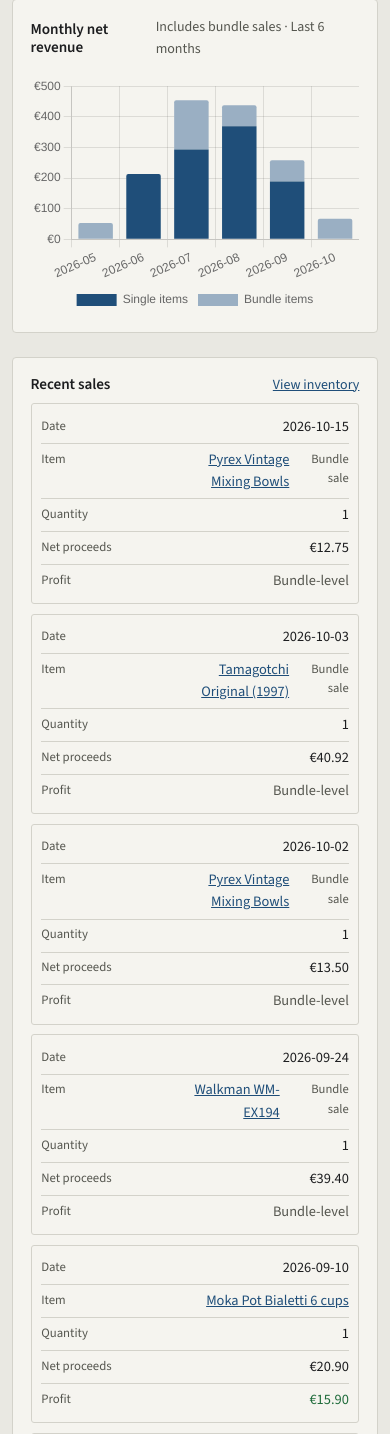
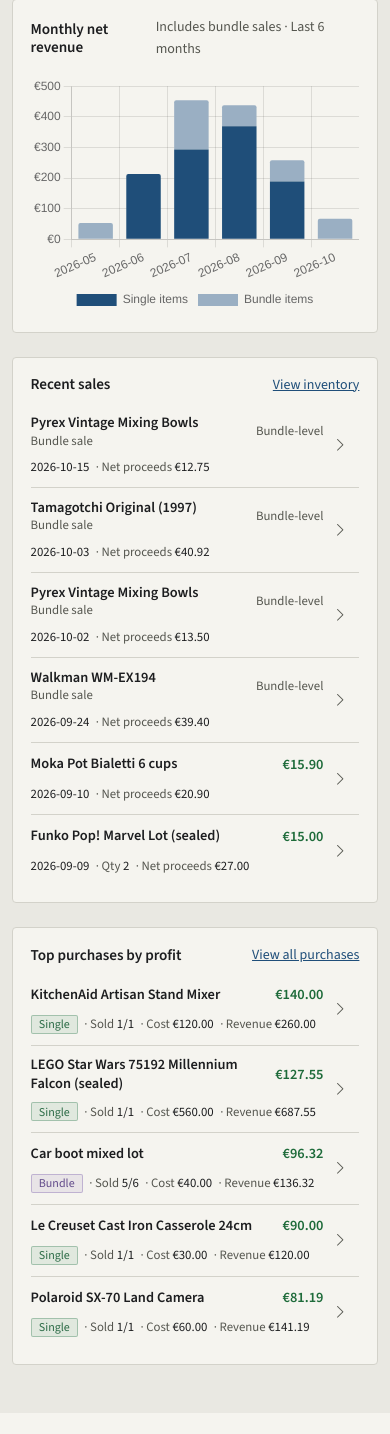
Before and after one commit to Dommus/Resale-Desk, a Flask app: page / in a window 390 px wide. Shown: the part 1849-3283 px from the top of the page. After the commit the page ends 3262 px from the top, so only its background shows below. Run offline with Flask 3, Linux system fonts and the light colour scheme; a user stored in the database is signed in; data comes from the database, SQL or seed files in the repository.

Commit message:
Use the mobile list layout for the dashboard sales and purchases tables
Recent sales and Top purchases by profit now show as compact list rows
on phones, like inventory and purchases. These tables have no View
column, so a title link marked data-row-link opens the row instead.
Desktop is unchanged.

Co-Authored-By: Claude Opus 5.5 <noreply@anthropic.com>

```diff
--- a/static/style.css
+++ b/static/style.css
@@ -942,7 +942,10 @@ code.inv-code {
    or mail app: a title with an amount on the right, a line of key facts
    below, and the whole row opens the record. Cells choose their place with
    data-mobile="title|amount|badge|meta|link"; cells without it are left
-   out, and meta cells can show a short data-mobile-label before the value. */
+   out, and meta cells can show a short data-mobile-label before the value.
+   The badge starts the facts line without a separator, so it can also be
+   a date. The row opens through the link cell or, for tables without one,
+   through a title link marked data-row-link. */
 .table-action-chevron,
 .listing-open-button {
     display: none;
@@ -972,7 +975,7 @@ code.inv-code {
         border-bottom: 0;
     }
 
-    .app-list-table tbody tr:not(:has(> [data-mobile="link"])) {
+    .app-list-table tbody tr:not(:has(> [data-mobile="link"], [data-row-link])) {
         padding-right: 0.85rem;
     }
 
@@ -1038,9 +1041,16 @@ code.inv-code {
         white-space: nowrap;
     }
 
+    .app-list-table tbody td[data-mobile="title"] small,
+    .app-list-table tbody td[data-mobile="amount"] .text-muted {
+        font-size: 0.8rem;
+        font-weight: 400;
+    }
+
     .app-list-table tbody td[data-mobile="badge"] {
         order: 4;
         flex: none;
+        font-size: 0.8rem;
     }
 
     .app-list-table tbody td[data-mobile="badge"] .badge {
@@ -1084,6 +1094,45 @@ code.inv-code {
 
     .app-list-table td[data-mobile="link"] > a:focus-visible {
         box-shadow: inset 0 0 0 2px var(--accent);
+    }
+
+    /* A title link marked data-row-link covers the row instead, with a drawn chevron */
+    .app-list-table td[data-mobile] a[data-row-link]::after {
+        position: absolute;
+        inset: 0;
+        z-index: 1;
+        content: "";
+    }
+
+    .app-list-table td[data-mobile] a[data-row-link]:focus-visible {
+        outline: 0;
+    }
+
+    .app-list-table td[data-mobile] a[data-row-link]:focus-visible::after {
+        box-shadow: inset 0 0 0 2px var(--accent);
+    }
+
+    .app-list-table tbody tr:has([data-row-link])::after {
+        position: absolute;
+        top: 50%;
+        right: 0.75rem;
+        color: var(--bs-secondary-color);
+        content: "\f285";
+        font-family: "bootstrap-icons";
+        transform: translateY(-50%);
+    }
+
+    @media (hover: none) {
+        .app-list-table tbody tr:has([data-row-link]):active {
+            background: rgba(var(--accent-rgb), 0.08);
+        }
+    }
+
+    /* Inside a dashboard panel the list sits flush with the panel's padding,
+       like the "Needs attention" list */
+    .dashboard-panel .app-list-table tbody tr {
+        padding-left: 0;
+        background: transparent;
     }
 
     .table-action-label {
--- a/templates/index.html
+++ b/templates/index.html
@@ -139,21 +139,21 @@
                 </div>
                 {% if recent_sales %}
                 <div class="app-fit-table-wrap">
-                    <table class="table table-sm align-middle app-fit-table mb-0">
+                    <table class="table table-sm align-middle app-fit-table app-list-table mb-0">
                         <thead>
                             <tr><th>{{ _('Date') }}</th><th>{{ _('Item') }}</th><th>{{ _('Quantity') }}</th><th>{{ _('Net proceeds') }}</th><th>{{ _('Profit') }}</th></tr>
                         </thead>
                         <tbody>
                             {% for sale in recent_sales %}
                             <tr>
-                                <td data-label="{{ _('Date') }}">{{ sale.sale_date or '-' }}</td>
-                                <td data-label="{{ _('Item') }}">
-                                    <a href="{{ url_for('view_item', item_id=sale.item.id) }}">{{ sale.item.name }}</a>
+                                <td data-label="{{ _('Date') }}" data-mobile="badge">{{ sale.sale_date or '-' }}</td>
+                                <td data-label="{{ _('Item') }}" data-mobile="title">
+                                    <a href="{{ url_for('view_item', item_id=sale.item.id) }}" data-row-link>{{ sale.item.name }}</a>
                                     {% if sale.item.is_bundle %}<small class="d-block text-muted">{{ _('Bundle sale') }}</small>{% endif %}
                                 </td>
-                                <td data-label="{{ _('Quantity') }}">{{ sale.quantity }}</td>
-                                <td data-label="{{ _('Net proceeds') }}">{{ currency_symbol }}{{ "%.2f"|format(sale.net_proceeds) }}</td>
-                                <td data-label="{{ _('Profit') }}">
+                                <td data-label="{{ _('Quantity') }}"{% if sale.quantity > 1 %} data-mobile="meta" data-mobile-label="{{ _('Qty') }}"{% endif %}>{{ sale.quantity }}</td>
+                                <td data-label="{{ _('Net proceeds') }}" data-mobile="meta" data-mobile-label="{{ _('Net proceeds') }}">{{ currency_symbol }}{{ "%.2f"|format(sale.net_proceeds) }}</td>
+                                <td data-label="{{ _('Profit') }}" data-mobile="amount">
                                     {% if sale.profit is not none %}
                                     <span class="{{ 'text-success' if sale.profit >= 0 else 'text-danger' }}">{{ currency_symbol }}{{ "%.2f"|format(sale.profit) }}</span>
                                     {% else %}
@@ -181,19 +181,19 @@
         </div>
         {% if top_purchases %}
         <div class="app-fit-table-wrap">
-            <table class="table table-sm align-middle app-fit-table mb-0">
+            <table class="table table-sm align-middle app-fit-table app-list-table mb-0">
                 <thead>
                     <tr><th>{{ _('Purchase') }}</th><th>{{ _('Type') }}</th><th>{{ _('Units sold') }}</th><th>{{ _('Total cost') }}</th><th>{{ _('Revenue') }}</th><th>{{ _('Profit') }}</th></tr>
                 </thead>
                 <tbody>
                     {% for purchase in top_purchases %}
                     <tr>
-                        <td data-label="{{ _('Purchase') }}"><a href="{{ url_for('view_purchase', purchase_id=purchase.id) }}">{{ purchase.display_name }}</a></td>
-                        <td data-label="{{ _('Type') }}"><span class="badge purchase-type-badge-{{ purchase.purchase_type.value }}">{{ _(purchase.purchase_type.value) }}</span></td>
-                        <td data-label="{{ _('Units sold') }}">{{ purchase.items|sum(attribute='quantity_sold') }}/{{ purchase.items|sum(attribute='quantity') }}</td>
-                        <td data-label="{{ _('Total cost') }}">{{ currency_symbol }}{{ "%.2f"|format(purchase.total_cost) }}</td>
-                        <td data-label="{{ _('Revenue') }}">{{ currency_symbol }}{{ "%.2f"|format(purchase.total_revenue) }}</td>
-                        <td data-label="{{ _('Profit') }}"><span class="{{ 'text-success' if purchase.profit >= 0 else 'text-danger' }}">{{ currency_symbol }}{{ "%.2f"|format(purchase.profit) }}</span></td>
+                        <td data-label="{{ _('Purchase') }}" data-mobile="title"><a href="{{ url_for('view_purchase', purchase_id=purchase.id) }}" data-row-link>{{ purchase.display_name }}</a></td>
+                        <td data-label="{{ _('Type') }}" data-mobile="badge"><span class="badge purchase-type-badge-{{ purchase.purchase_type.value }}">{{ _(purchase.purchase_type.value) }}</span></td>
+                        <td data-label="{{ _('Units sold') }}" data-mobile="meta" data-mobile-label="{{ _('Sold') }}">{{ purchase.items|sum(attribute='quantity_sold') }}/{{ purchase.items|sum(attribute='quantity') }}</td>
+                        <td data-label="{{ _('Total cost') }}" data-mobile="meta" data-mobile-label="{{ _('Cost') }}">{{ currency_symbol }}{{ "%.2f"|format(purchase.total_cost) }}</td>
+                        <td data-label="{{ _('Revenue') }}" data-mobile="meta" data-mobile-label="{{ _('Revenue') }}">{{ currency_symbol }}{{ "%.2f"|format(purchase.total_revenue) }}</td>
+                        <td data-label="{{ _('Profit') }}" data-mobile="amount"><span class="{{ 'text-success' if purchase.profit >= 0 else 'text-danger' }}">{{ currency_symbol }}{{ "%.2f"|format(purchase.profit) }}</span></td>
                     </tr>
                     {% endfor %}
                 </tbody>
```
